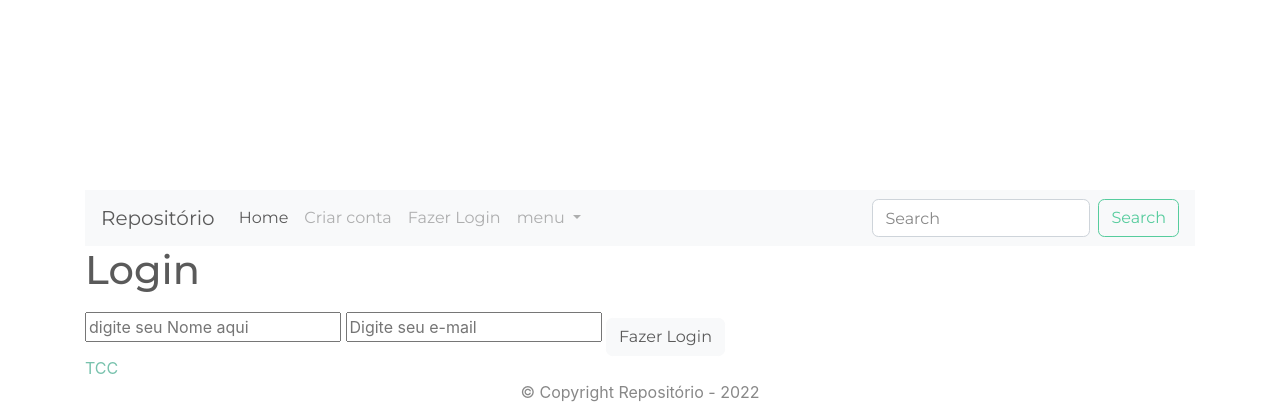
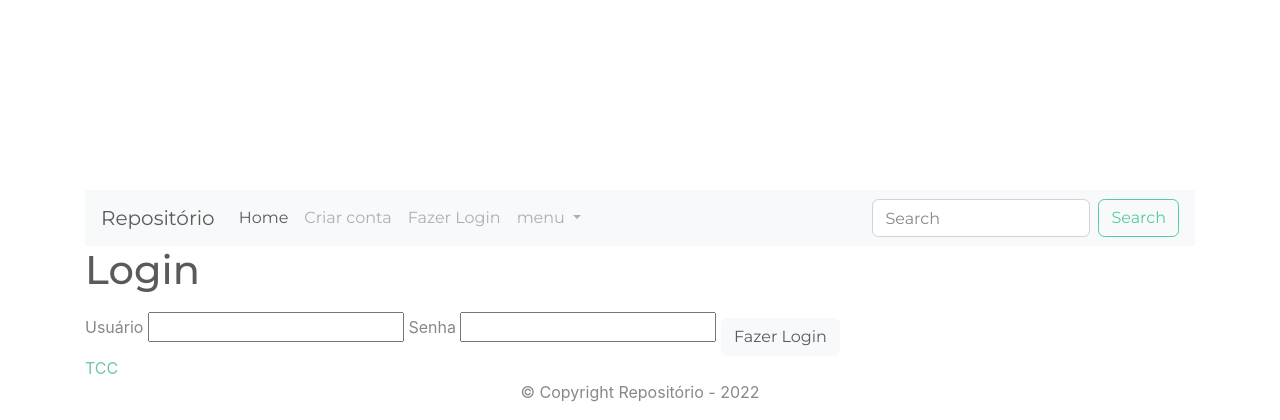
Before and after one commit to gabrio-e/pythonProjectDjango, a Django app: page /login in a window 1280 px wide. Shown: the part 380-800 px from the top of the page. Run offline with Django 4.2, Linux system fonts and the light colour scheme; some libraries are stand-ins or nearby versions.

Commit message:
configurações de login

```diff
--- a/projetoWeb/settings.py
+++ b/projetoWeb/settings.py
@@ -132,3 +132,7 @@ STATICFILES_DIRS = [os.path.join(BASE_DIR, 'static')]
 # https://docs.djangoproject.com/en/4.0/ref/settings/#default-auto-field
 
 DEFAULT_AUTO_FIELD = 'django.db.models.BigAutoField'
+
+LOGIN_REDIRECT_URL = 'index'
+LOGIN_URL = 'login'
+LOGOUT_REDIRECT_URL = 'login'
--- a/templates/login.html
+++ b/templates/login.html
@@ -10,8 +10,10 @@
         {%  csrf_token %}
 
         {{form|crispy}}
-        <input type="text" name="nome" placeholder="digite seu Nome aqui">
-        <input type="e-mail" name="email" placeholder="Digite seu e-mail">
+        <label>Usuário</label>
+        <input type="text" name="nome" placeholder=>
+        <label>Senha</label>
+        <input type="password" name="password" placeholder=>
         <button type="submit" class="btn btn-light mt-3">Fazer Login</button>
     </form>
 {% endblock %}
--- a/usuarios/urls.py
+++ b/usuarios/urls.py
@@ -6,4 +6,5 @@ urlpatterns = [
     path('login', auth_views.LoginView.as_view(
         template_name='usuarios/form.html'
     ), name='login'),
+    path('logout/', auth_views.LogoutView.as_view(), name='logout')
 ]
```
